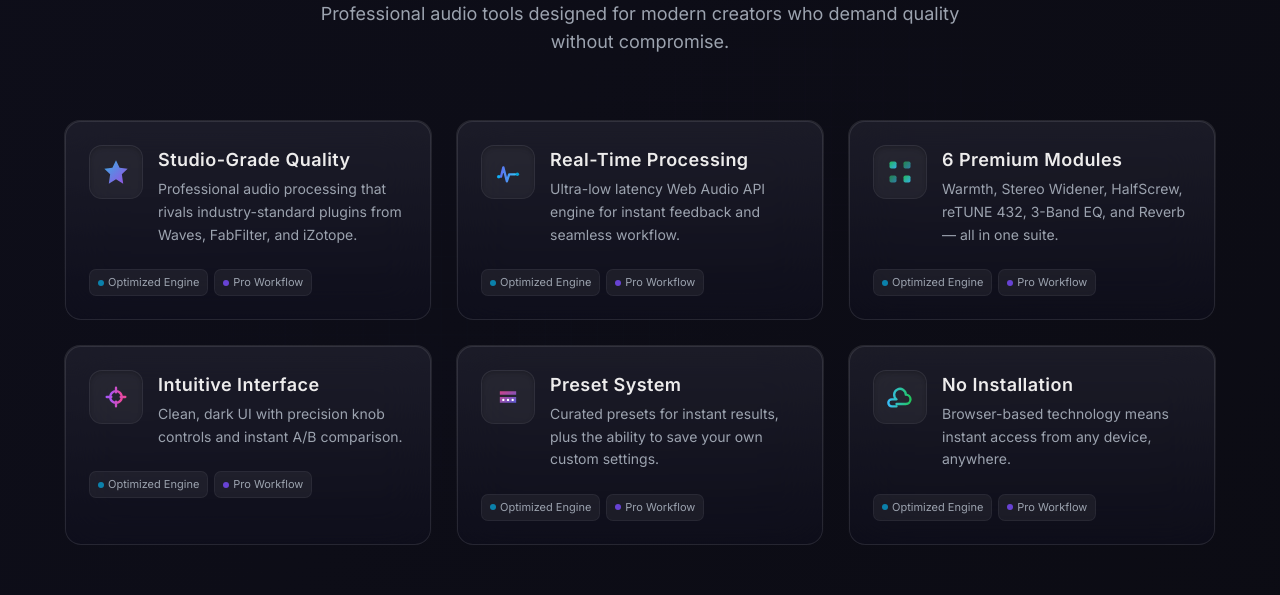
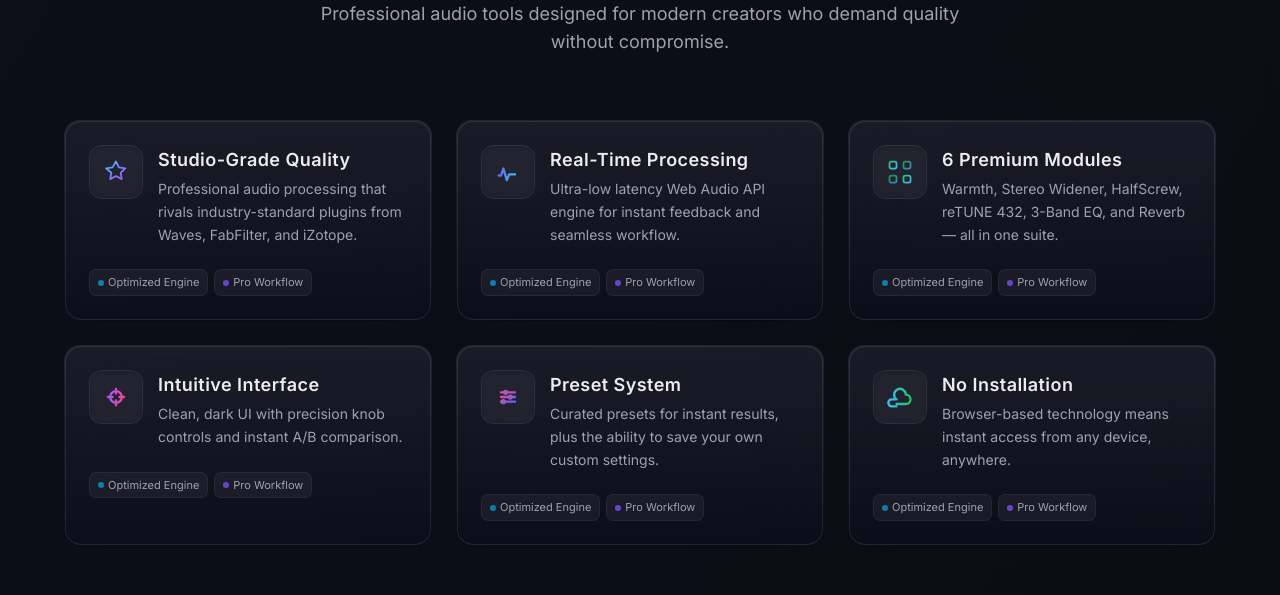
Before and after one commit to myaiplug/Myaiplug, a Next.js app: page / in a window 1280 px wide. Shown: the part 960-1555 px from the top of the page. Built offline with nearby package versions, Linux system fonts and the light colour scheme; no server answers.

Commit message:
feat(ui): switch to outline gradient icons and intensify hover/glow for premium Features cards

```diff
--- a/sections/Features.tsx
+++ b/sections/Features.tsx
@@ -87,34 +87,111 @@ const PremiumIcons = {
   ),
 };
 
+// Alternate outline icon style (stroke-based, premium gradients)
+const OutlineIcons = {
+  quality: (
+    <svg width="28" height="28" viewBox="0 0 48 48" className="text-myai-accent">
+      <defs>
+        <linearGradient id="ograd-1" x1="0%" y1="0%" x2="100%" y2="100%">
+          <stop offset="0%" stopColor="rgb(56,189,248)" />
+          <stop offset="100%" stopColor="rgb(168,85,247)" />
+        </linearGradient>
+      </defs>
+      <path d="M24 6l5 10 11 1.6-8 7.7 1.9 10.9L24 31l-9.9 5.2L16 25.3 7 17.6 18 16z" fill="none" stroke="url(#ograd-1)" strokeWidth="3" strokeLinejoin="round" />
+    </svg>
+  ),
+  realtime: (
+    <svg width="28" height="28" viewBox="0 0 48 48" className="text-myai-accent">
+      <defs>
+        <linearGradient id="ograd-2" x1="0%" y1="0%" x2="100%" y2="0%">
+          <stop offset="0%" stopColor="rgb(99,102,241)" />
+          <stop offset="100%" stopColor="rgb(56,189,248)" />
+        </linearGradient>
+      </defs>
+      <path d="M8 30h4l4-12 6 20 4-10h10" stroke="url(#ograd-2)" strokeWidth="4" fill="none" strokeLinecap="round" strokeLinejoin="round" />
+    </svg>
+  ),
+  modules: (
+    <svg width="28" height="28" viewBox="0 0 48 48" className="text-myai-accent">
+      <defs>
+        <linearGradient id="ograd-3" x1="0%" y1="0%" x2="100%" y2="100%">
+          <stop offset="0%" stopColor="rgb(34,197,94)" />
+          <stop offset="100%" stopColor="rgb(56,189,248)" />
+        </linearGradient>
+      </defs>
+      <rect x="6" y="6" width="12" height="12" rx="3" fill="none" stroke="url(#ograd-3)" strokeWidth="3" />
+      <rect x="30" y="6" width="12" height="12" rx="3" fill="none" stroke="url(#ograd-3)" strokeWidth="3" opacity="0.7" />
+      <rect x="6" y="30" width="12" height="12" rx="3" fill="none" stroke="url(#ograd-3)" strokeWidth="3" opacity="0.7" />
+      <rect x="30" y="30" width="12" height="12" rx="3" fill="none" stroke="url(#ograd-3)" strokeWidth="3" />
+    </svg>
+  ),
+  ui: (
+    <svg width="28" height="28" viewBox="0 0 48 48" className="text-myai-accent">
+      <defs>
+        <linearGradient id="ograd-4" x1="0%" y1="0%" x2="100%" y2="0%">
+          <stop offset="0%" stopColor="rgb(168,85,247)" />
+          <stop offset="100%" stopColor="rgb(236,72,153)" />
+        </linearGradient>
+      </defs>
+      <circle cx="24" cy="24" r="10" stroke="url(#ograd-4)" strokeWidth="4" fill="none" />
+      <path d="M24 10v8M24 30v8M10 24h8M30 24h8" stroke="url(#ograd-4)" strokeWidth="4" strokeLinecap="round" />
+    </svg>
+  ),
+  presets: (
+    <svg width="28" height="28" viewBox="0 0 48 48" className="text-myai-accent">
+      <defs>
+        <linearGradient id="ograd-5" x1="0%" y1="0%" x2="100%" y2="100%">
+          <stop offset="0%" stopColor="rgb(236,72,153)" />
+          <stop offset="100%" stopColor="rgb(99,102,241)" />
+        </linearGradient>
+      </defs>
+      <path d="M12 16h24M12 24h24M12 32h24" stroke="url(#ograd-5)" strokeWidth="4" strokeLinecap="round" />
+      <circle cx="20" cy="16" r="3" stroke="url(#ograd-5)" strokeWidth="3" fill="none" />
+      <circle cx="28" cy="24" r="3" stroke="url(#ograd-5)" strokeWidth="3" fill="none" />
+      <circle cx="16" cy="32" r="3" stroke="url(#ograd-5)" strokeWidth="3" fill="none" />
+    </svg>
+  ),
+  cloud: (
+    <svg width="28" height="28" viewBox="0 0 48 48" className="text-myai-accent">
+      <defs>
+        <linearGradient id="ograd-6" x1="0%" y1="0%" x2="100%" y2="0%">
+          <stop offset="0%" stopColor="rgb(56,189,248)" />
+          <stop offset="100%" stopColor="rgb(34,197,94)" />
+        </linearGradient>
+      </defs>
+      <path d="M18 36h16a8 8 0 100-16 10 10 0 10-16 8H10a6 6 0 100 12h8" stroke="url(#ograd-6)" strokeWidth="4" fill="none" strokeLinecap="round" strokeLinejoin="round" />
+    </svg>
+  ),
+};
+
 const features: Feature[] = [
   {
-    icon: PremiumIcons.quality,
+    icon: OutlineIcons.quality,
     title: 'Studio-Grade Quality',
     description: 'Professional audio processing that rivals industry-standard plugins from Waves, FabFilter, and iZotope.',
   },
   {
-    icon: PremiumIcons.realtime,
+    icon: OutlineIcons.realtime,
     title: 'Real-Time Processing',
     description: 'Ultra-low latency Web Audio API engine for instant feedback and seamless workflow.',
   },
   {
-    icon: PremiumIcons.modules,
+    icon: OutlineIcons.modules,
     title: '6 Premium Modules',
     description: 'Warmth, Stereo Widener, HalfScrew, reTUNE 432, 3-Band EQ, and Reverb — all in one suite.',
   },
   {
-    icon: PremiumIcons.ui,
+    icon: OutlineIcons.ui,
     title: 'Intuitive Interface',
     description: 'Clean, dark UI with precision knob controls and instant A/B comparison.',
   },
   {
-    icon: PremiumIcons.presets,
+    icon: OutlineIcons.presets,
     title: 'Preset System',
     description: 'Curated presets for instant results, plus the ability to save your own custom settings.',
   },
   {
-    icon: PremiumIcons.cloud,
+    icon: OutlineIcons.cloud,
     title: 'No Installation',
     description: 'Browser-based technology means instant access from any device, anywhere.',
   },
@@ -153,16 +230,18 @@ export default function Features() {
               whileInView={{ opacity: 1, y: 0 }}
               viewport={{ once: true }}
               transition={{ duration: 0.6, delay: idx * 0.06 }}
-              className="group relative overflow-hidden rounded-2xl p-[1px] bg-gradient-to-b from-white/10 via-white/5 to-transparent hover:from-myai-primary/40 hover:via-white/10 hover:to-transparent transition-colors duration-500"
+              className="group relative overflow-hidden rounded-2xl p-[1px] bg-gradient-to-b from-white/10 via-white/5 to-transparent hover:from-myai-primary/50 hover:via-white/15 hover:to-transparent transition-colors duration-500 will-change-transform"
             >
-              <div className="relative h-full rounded-2xl bg-myai-bg-panel/40 backdrop-blur-xl border border-white/10 p-6">
-                {/* glow */}
-                <div className="absolute -inset-20 opacity-0 group-hover:opacity-100 blur-3xl transition-opacity duration-500" aria-hidden>
-                  <div className="size-full bg-[conic-gradient(from_180deg_at_50%_50%,rgba(56,189,248,0.15),rgba(147,51,234,0.15),rgba(236,72,153,0.15),rgba(56,189,248,0.15))]" />
+              <div className="relative h-full rounded-2xl bg-myai-bg-panel/40 backdrop-blur-xl border border-white/10 p-6 shadow-[0_10px_35px_-15px_rgba(0,0,0,0.7)] group-hover:shadow-[0_20px_60px_-15px_rgba(56,189,248,0.35)] transition-shadow duration-500">
+                {/* intensified glow */}
+                <div className="absolute -inset-20 opacity-0 group-hover:opacity-100 blur-2xl transition-opacity duration-500" aria-hidden>
+                  <div className="size-full bg-[conic-gradient(from_180deg_at_50%_50%,rgba(56,189,248,0.22),rgba(147,51,234,0.22),rgba(236,72,153,0.22),rgba(56,189,248,0.22))] animate-[spin_8s_linear_infinite]" />
                 </div>
+                {/* sheen */}
+                <div className="pointer-events-none absolute inset-0 before:absolute before:inset-0 before:bg-[linear-gradient(120deg,transparent,rgba(255,255,255,0.08),transparent)] before:translate-x-[-120%] group-hover:before:translate-x-[120%] before:transition-transform before:duration-700" />
 
                 <div className="relative z-10 flex items-start gap-4">
-                  <div className="shrink-0 p-3 rounded-xl bg-white/5 ring-1 ring-white/10 shadow-inner shadow-black/20 group-hover:shadow-black/40 transition-all">
+                  <div className="shrink-0 p-3 rounded-xl bg-white/5 ring-1 ring-white/10 shadow-inner shadow-black/20 group-hover:shadow-black/40 transition-all group-hover:scale-110">
                     {feature.icon}
                   </div>
                   <div>
@@ -173,11 +252,11 @@ export default function Features() {
 
                 {/* bottom accent */}
                 <div className="relative z-10 mt-6 flex items-center gap-2 text-[11px] text-gray-400">
-                  <span className="inline-flex items-center gap-1 px-2 py-1 rounded-md bg-white/5 ring-1 ring-white/10">
+                  <span className="inline-flex items-center gap-1 px-2 py-1 rounded-md bg-white/5 ring-1 ring-white/10 group-hover:bg-white/10">
                     <span className="size-1.5 rounded-full bg-myai-accent animate-pulse" />
                     Optimized Engine
                   </span>
-                  <span className="inline-flex items-center gap-1 px-2 py-1 rounded-md bg-white/5 ring-1 ring-white/10">
+                  <span className="inline-flex items-center gap-1 px-2 py-1 rounded-md bg-white/5 ring-1 ring-white/10 group-hover:bg-white/10">
                     <span className="size-1.5 rounded-full bg-myai-primary/80" />
                     Pro Workflow
                   </span>
```
